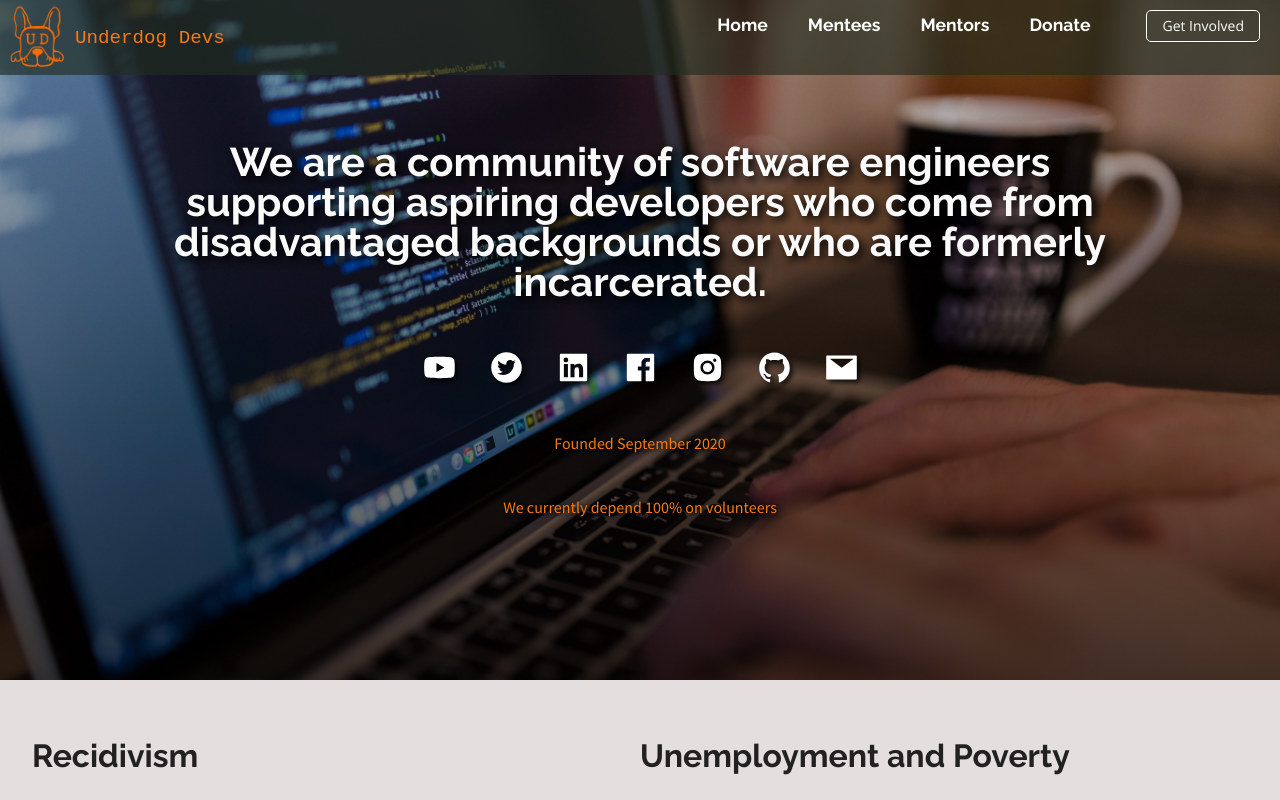
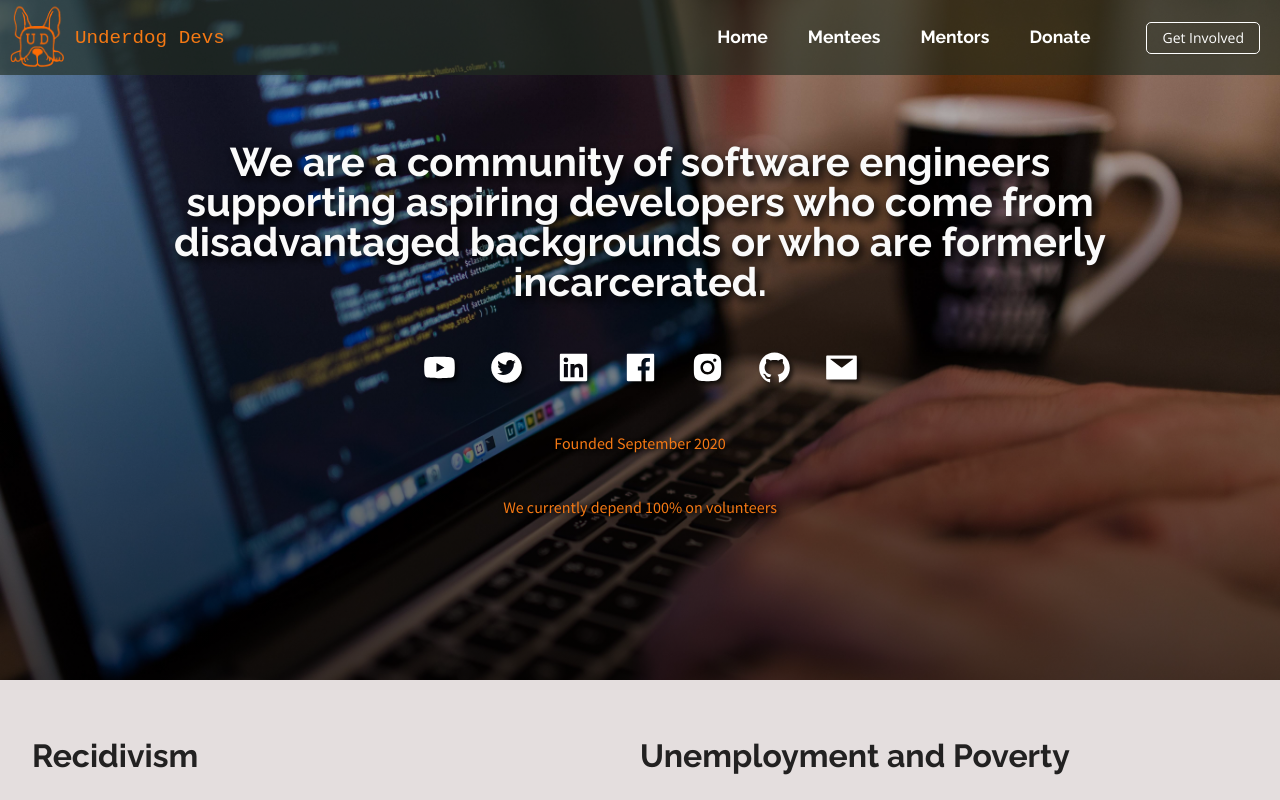
Before and after one commit to Underdog-Devs/website, a React (Create React App) app: page / in a window 1280 px wide. Shown: the top 800 px of the page. Built offline with nearby package versions, Linux system fonts and the light colour scheme; a web font is replaced by a local one.

Commit message:
Centered nav links with align items center

```diff
--- a/src/Components/Navigation/navBar.module.css
+++ b/src/Components/Navigation/navBar.module.css
@@ -64,6 +64,11 @@ nav ul li {
   color: var(--orange) !important;
   border-color: var(--orange) !important;
 }
+.navigation {
+  display: flex;
+  align-items: center;
+  justify-content: space-evenly;
+}
 
 @media (min-width: 900px) {
   .navLink {
```
